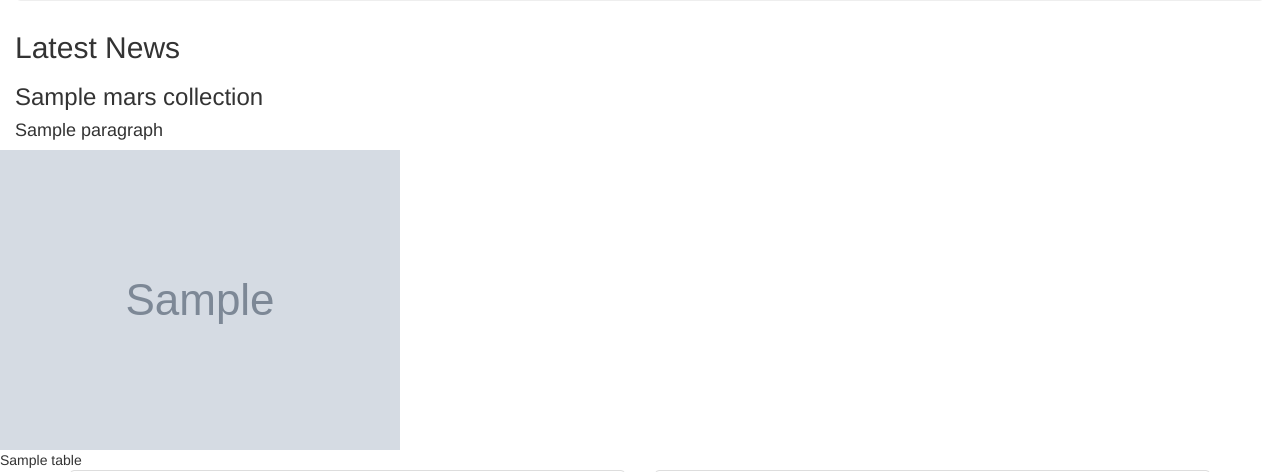
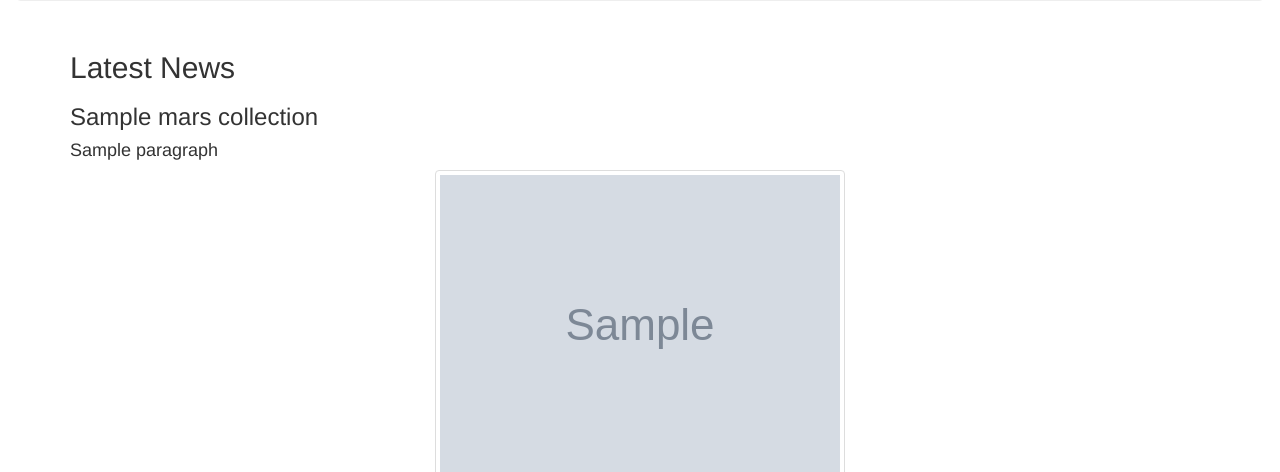
Before and after one commit to AustinRCole/web-scraping-NASA-Mars-mission, a Flask app: page / in a window 1280 px wide. Shown: the part 255-727 px from the top of the page. Run offline with Flask 2, Linux system fonts and the light colour scheme; grey boxes marked "Sample" are stand-in pictures; a database or web service that is not in the repository returns one stand-in record (values such as "Sample title"); some libraries are stand-ins or nearby versions.

Commit message:
table, formatting, and screenshots

```diff
--- a/Missions_to_Mars/templates/index.html
+++ b/Missions_to_Mars/templates/index.html
@@ -15,19 +15,24 @@
       <h1>Mission to Mars</h1>
       <p><a class="btn btn-primary btn-lg" href="/scrape" role="button">Scrape New Data</a></p>
     </div>
+    <div class='container'>
     <h2>Latest News</h2>
     <h3>{{mars_data.title}}</h3>
     <h4>{{mars_data.paragraph}}</h4>
     </div>
-
-    <div class="col-8">
-        <img src="{{ mars_data.primary_image }}" alt="Craters">
+    <div class="container m-5">
+    <div class='row'>
+    <div class="col-8 text-center">
+        <img src="{{ mars_data.primary_image }}"class="img-thumbnail" alt="Craters">
     </div>
     <div class="col-4">
-        {{mars_data.table}}
+        <h2>Mars Facts</h2>
+        {{mars_data.table|safe}}
     </div>
-    <div class="container">
-        <div class="row m-1">
+  </div>
+  </div>
+    <div class="container m-5">
+        <div class="row">
             <div class="col-sm-6">
               <div class="thumbnail p-2">
                 <img width="300" height="300" src="{{ mars_data.pics[0] }}" class="img-thumbnail">
```
Also changed, not shown: Missions_to_Mars/Screenshot 1.png (added), Missions_to_Mars/Screenshot 2.png (added).
